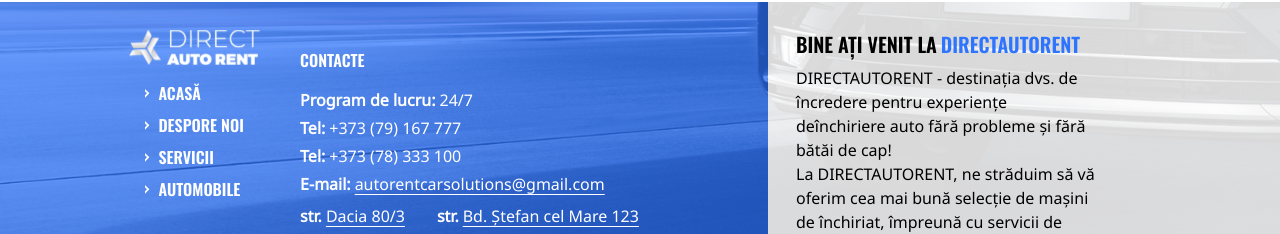
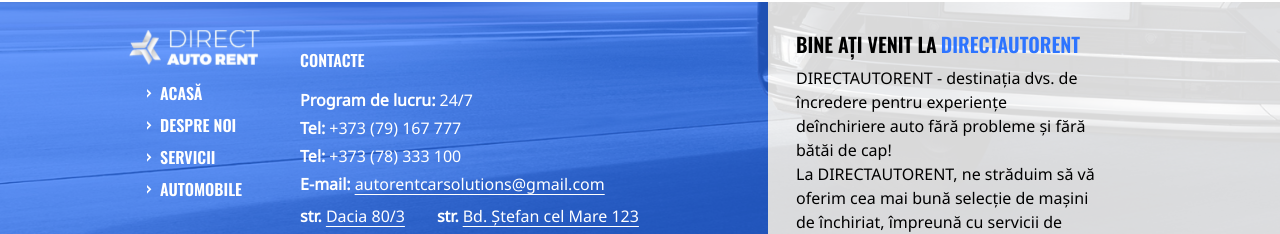
Before and after one commit to PromowebMD/direct-auto-rent-client, a React (Vite) app: page / in a window 1280 px wide. Shown: the part 1050-1284 px from the top of the page. Built offline with nearby package versions, Linux system fonts and the light colour scheme; no server answers.

Commit message:
Update FooterInfo.tsx

```diff
--- a/src/components/FooterInfo.tsx
+++ b/src/components/FooterInfo.tsx
@@ -11,7 +11,7 @@
 
 const linkList = [
   { title: "ACASĂ", link: "/" },
-  { title: "DESPORE NOI", link: "/about" },
+  { title: "DESPRE NOI", link: "/about" },
   { title: "SERVICII", link: "/services" },
   { title: "AUTOMOBILE", link: "/cars" },
 ];
```
